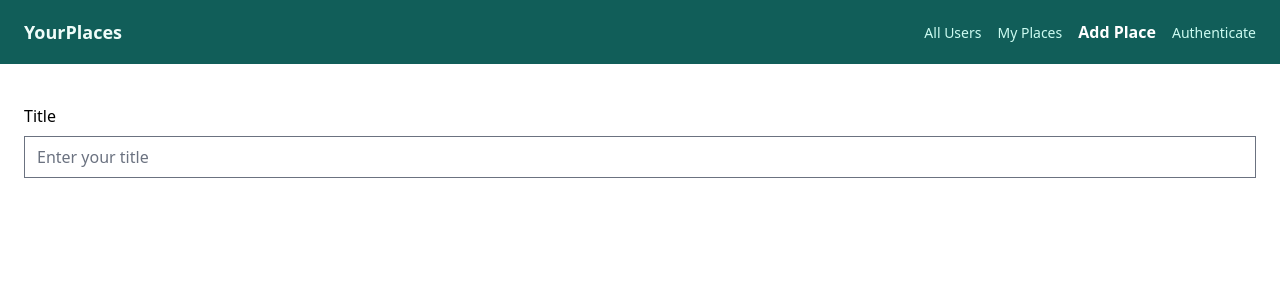
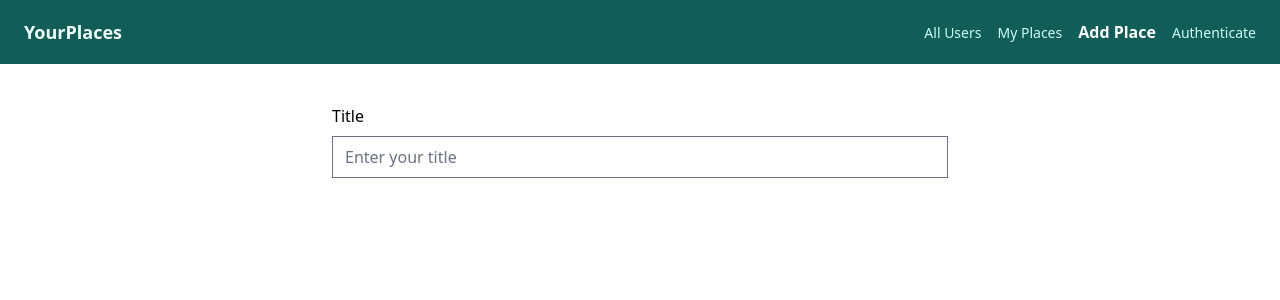
Before and after one commit to tolu-c/musical-sniffle, a React (Create React App) app in the folder places/: page /places/new in a window 1280 px wide. Shown: the top 300 px of the page. Built offline with nearby package versions, Linux system fonts and the light colour scheme.

Commit message:
input component style

```diff
--- a/places/src/places/pages/NewPlace.tsx
+++ b/places/src/places/pages/NewPlace.tsx
@@ -2,7 +2,10 @@ import Input from "../../shared/components/UI/FormElements/Input";
 
 const NewPlace = () => {
   return (
-    <form>
+    <form
+      className="w-5/6 md:w-3/4 lg:w-1/2 mx-auto flex flex-col items-center justify-center gap-4
+    "
+    >
       <Input type="text" label="title" element="input" id="title" />
     </form>
   );
--- a/places/src/shared/components/UI/FormElements/Input.tsx
+++ b/places/src/shared/components/UI/FormElements/Input.tsx
@@ -7,7 +7,7 @@ export interface InputProps {
 
 const Input = ({ id, type, label, element }: InputProps) => {
   return (
-    <div className="flex flex-col gap-y-2">
+    <div className="flex flex-col gap-y-2 w-full">
       <label htmlFor={id} className="capitalize">
         {label}
       </label>
```
